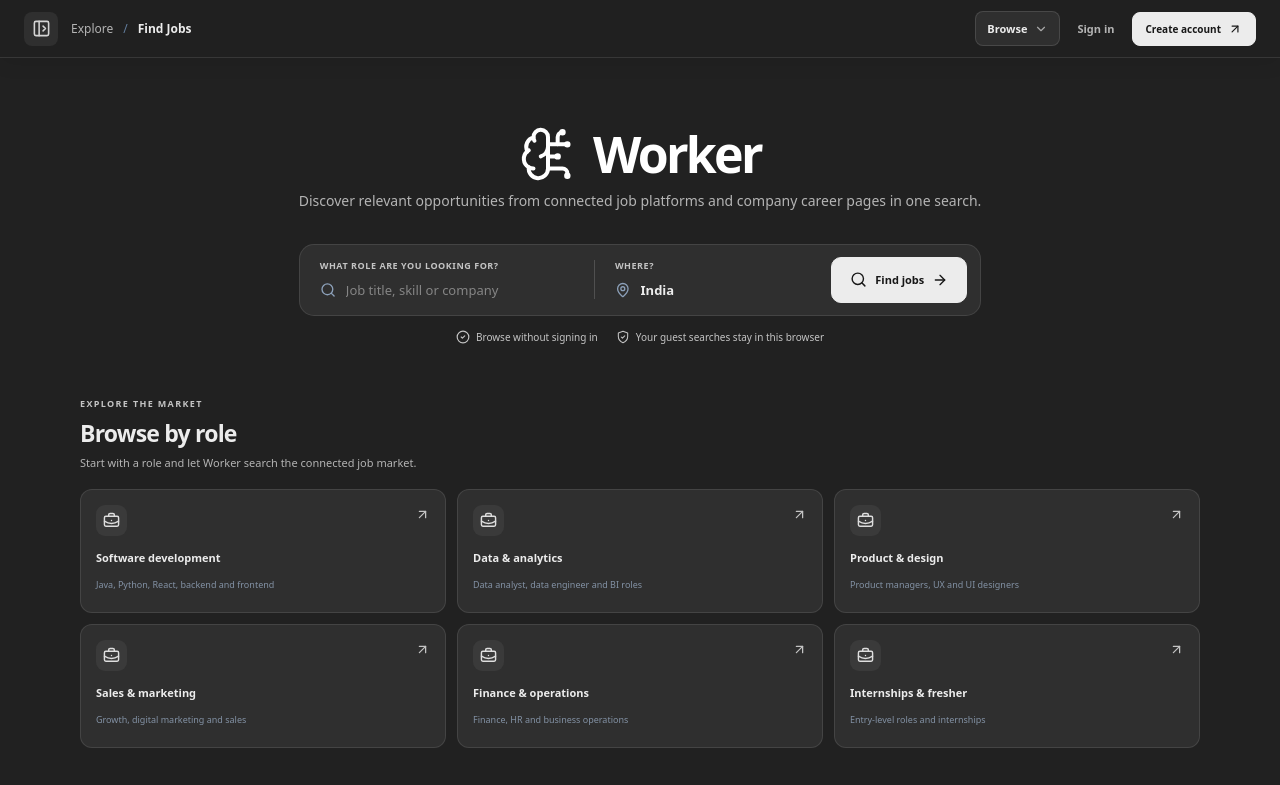
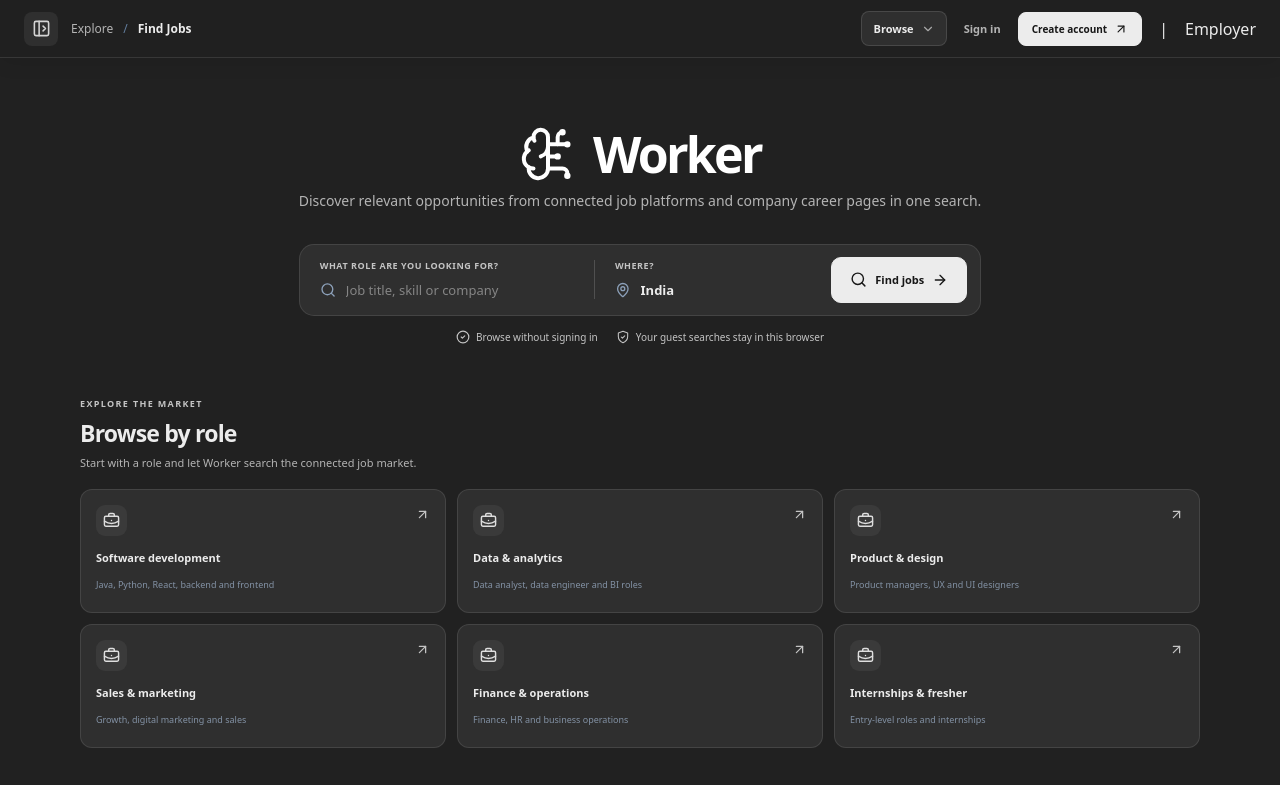
Before and after one commit to jobkar-official/nvoid_web_view, a Next.js app: page /job-search in a window 1280 px wide. Shown: the top 785 px of the page. Built offline with nearby package versions, Linux system fonts and the light colour scheme.

Commit message:
Add Employer action after account links in public header

```diff
--- a/components/guest-shell.tsx
+++ b/components/guest-shell.tsx
@@ -309,6 +309,8 @@
               </div>
               <Link href="/auth/signin" className="topbar-login">Sign in</Link>
               <Link href="/auth/register" className="topbar-create">Create account <ArrowUpRight size={14} /></Link>
+              <span className="topbar-action-separator" aria-hidden="true">|</span>
+              <Link href="/free-job-posting" className="topbar-employer">Employer</Link>
             </div>
           </header>
           <main className="public-content">{children}</main>
```
